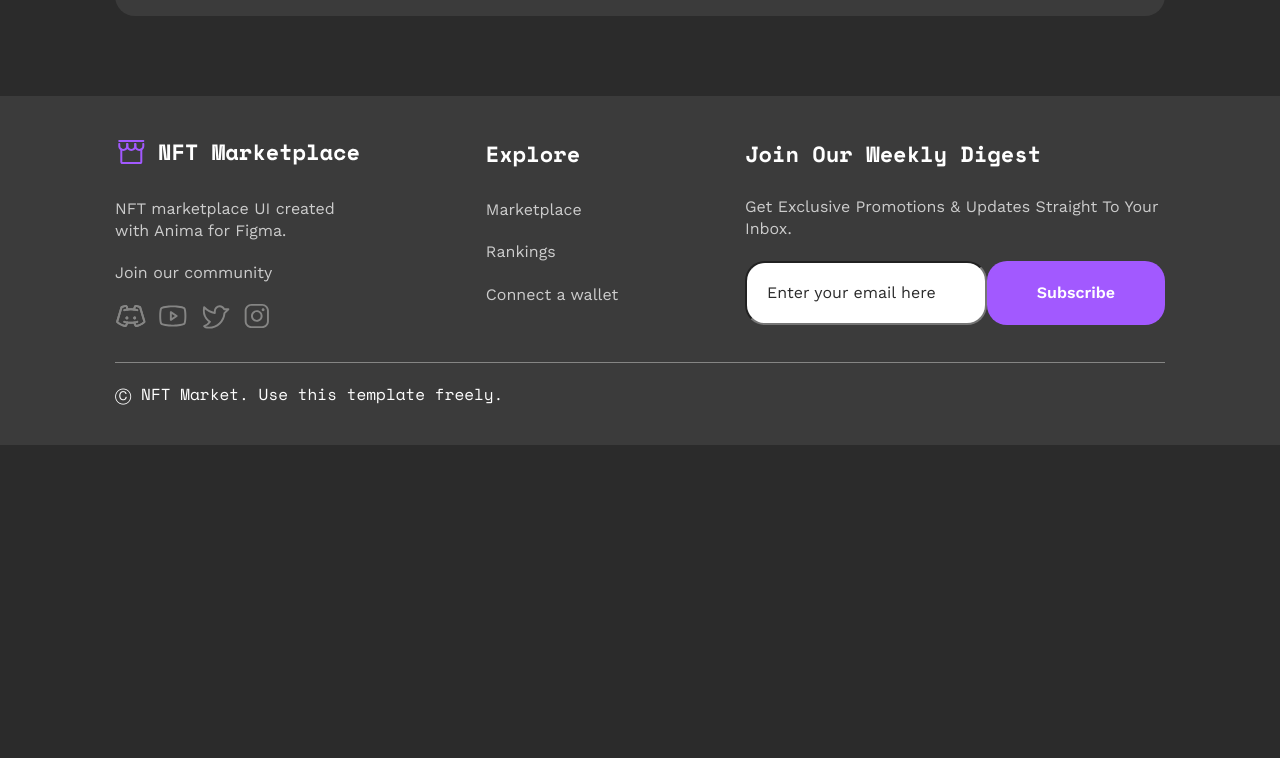
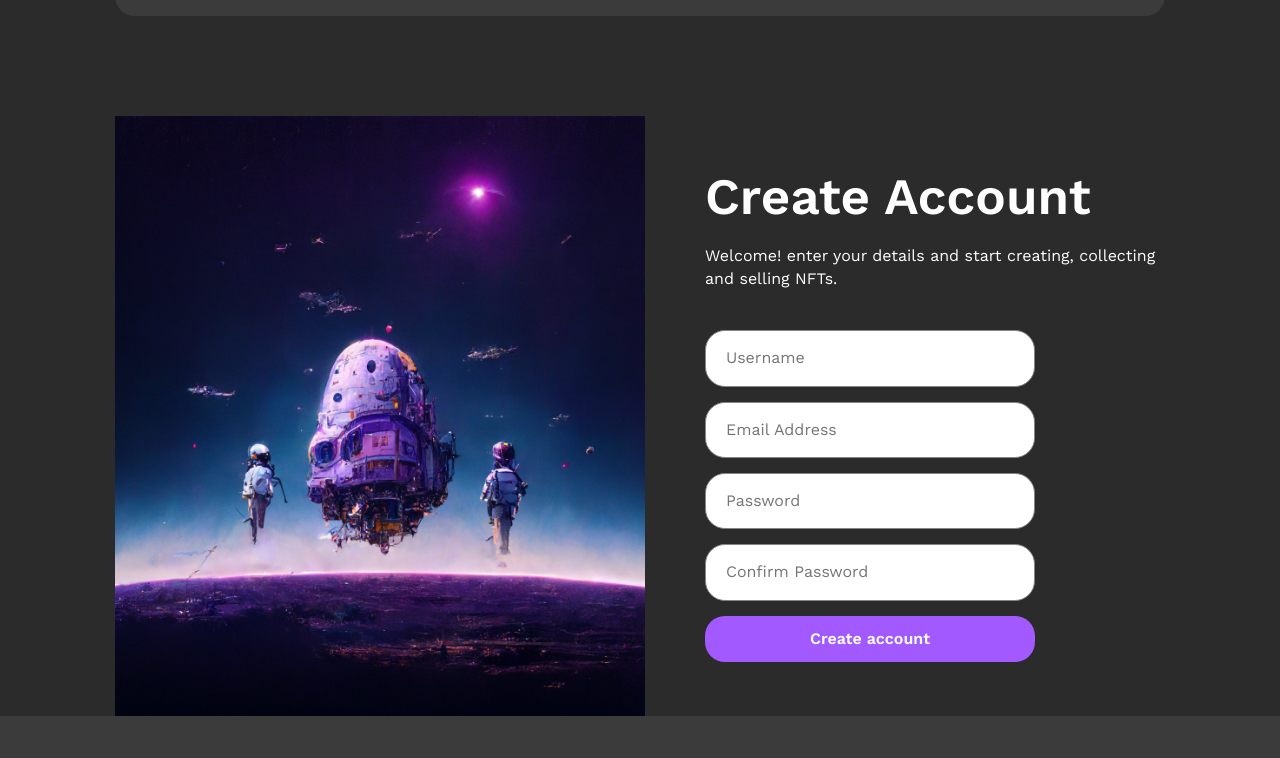
Before and after one commit to progdidi/nft, a React (Create React App) app: page / in a window 1280 px wide. Shown: the part 5768-6526 px from the top of the page. Before the commit the page ends 6213 px from the top, so only its background shows below. Built offline with nearby package versions, Linux system fonts and the light colour scheme.

Commit message:
feat: add page createAccPage

```diff
--- a/src/App.js
+++ b/src/App.js
@@ -1,12 +1,14 @@
 import Header from "./components/Header/Header";
 import Footer from "./components/Footer/Footer";
 import MainPage from "./pages/MainPage/MainPage";
+import CreateAccPage from "./pages/CreateAccPage/CreateAccPage";
 
 function App() {
   return (
     <div className="App">
       <Header/>
       <MainPage/>
+      <CreateAccPage/>
       <Footer/>
     </div>
   );
--- a/src/components/Footer/footer.scss
+++ b/src/components/Footer/footer.scss
@@ -77,7 +77,11 @@
 
     .footer__bottom {
         padding-top: 20px;
-        .footer__bottom-text {
+        &-text {
+            font-family: var(--second-font);
+            font-size: 12px;
+            line-height: 110%;
+            color: #ccc;
         }
     }
 
--- /dev/null
+++ b/src/pages/CreateAccPage/CreateAccPage.jsx
@@ -0,0 +1,33 @@
+import './createAccPage.scss';
+
+//images
+import create from './create.png';
+
+const CreateAccPage = () => {
+    return (
+        <div className="create-acc">
+            <div className="container">
+                <div className="create-acc__inner">
+                    <div className="create-acc__media">
+                        <img src={create} alt="" className="create-acc__media-img" />
+                    </div>
+
+                    <div className="create-acc__info">
+                        <h2 className="create-acc__info-title page__title">Create account</h2>
+                        <p className="create-acc__info-text">Welcome! enter your details and start creating, collecting and selling NFTs.</p>
+                        <form action="" className="create-acc__form">
+                            <input type="text" className="create-acc__form-input" placeholder="Username"/>
+                            <input type="mail" className="create-acc__form-input" placeholder="Email Address"/>
+                            <input type="password" className="create-acc__form-input" placeholder="Password"/>
+                            <input type="password" className="create-acc__form-input" placeholder="Confirm Password"/>
+                            <button className="create-acc__form-btn purple-btn">Create account</button>
+                        </form>
+                    </div>
+                </div>
+
+            </div>
+        </div>
+     );
+}
+
+export default CreateAccPage;
--- /dev/null
+++ b/src/pages/CreateAccPage/createAccPage.scss
@@ -0,0 +1,45 @@
+.create-acc {
+    padding-top: 20px;
+    font-family: var(--second-font);
+    &__inner {
+        display: flex;
+        align-items: center;
+        gap: 60px;
+        .create-acc__media {
+            &-img {
+            }
+        }
+
+        .create-acc__info {
+
+            max-width: 460px;
+            &-title {
+                margin-bottom: 20px;
+            }
+            &-text {
+                margin-bottom: 40px;
+            }
+            .create-acc__form {
+                max-width: 330px;
+                &-input {
+                    margin-bottom: 15px;
+                    display: block;
+                    border: 1px solid var(--gray-color);
+                    border-radius: 20px;
+                    padding: 16px 20px;
+                    width: 100%;
+                    &:last-child {
+                        margin-bottom: 30px;
+                    }
+                }
+                &-btn {
+                    width: 100%;
+                    padding: 12px 0;
+                }
+            }
+
+        }
+    }
+
+
+}
--- a/src/style/style.scss
+++ b/src/style/style.scss
@@ -36,6 +36,13 @@ button {
     margin: 0 auto;
 }
 
+.page__title {
+    font-family: var(--second-font);
+    font-weight: 600;
+    font-size: 51px;
+    line-height: 110%;
+    text-transform: capitalize;
+}
 
 .section__title {
     font-size: 38px;
```
Also changed, not shown: src/pages/CreateAccPage/create.png (added).
